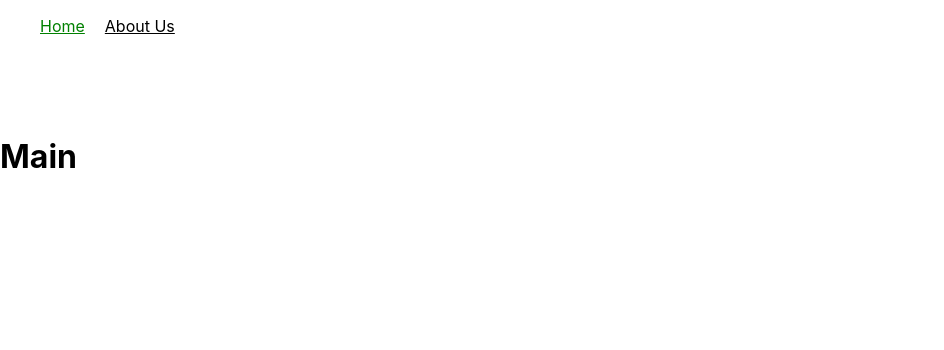
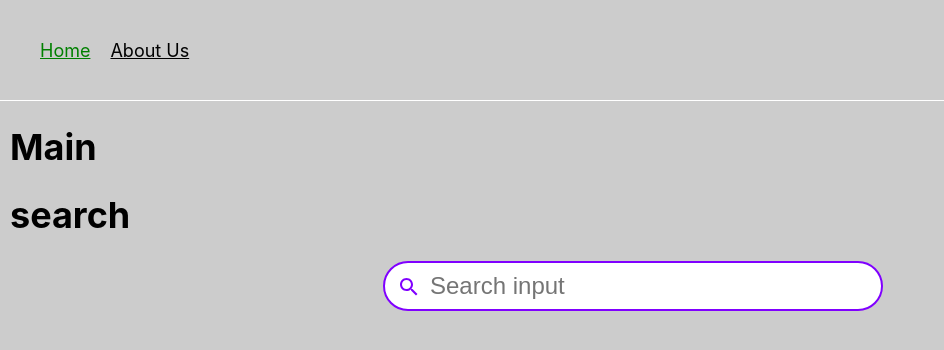
Before and after one commit to SpiriT-L/React, a React (Create React App) app: page / in a window 1280 px wide. Shown: the top 350 px of the page, without its empty margins (0-944 px from the left). Built offline with nearby package versions, Linux system fonts and the light colour scheme.

Commit message:
feat: add saving to localstorage

```diff
--- a/public/index.html
+++ b/public/index.html
@@ -5,10 +5,13 @@
     <link rel="icon" href="%PUBLIC_URL%/favicon.ico" />
     <meta name="viewport" content="width=device-width, initial-scale=1" />
     <meta name="theme-color" content="#000000" />
-    <meta name="description" content="Web site created using create-react-app" />
+    <meta
+      name="description"
+      content="Web site created using create-react-app"
+    />
     <title>React App</title>
   </head>
-  <body>
+  <body class="body">
     <div id="root"></div>
   </body>
 </html>
--- a/src/App.css
+++ b/src/App.scss
@@ -37,6 +37,13 @@
   }
 }
 
+.body {
+  background-color: #ccc;
+  width: 100%;
+  height: 100vh;
+  font-size: 18px;
+}
+
 .active {
   color: green !important;
 }
--- a/src/App.tsx
+++ b/src/App.tsx
@@ -1,8 +1,8 @@
 import React from 'react';
-import './App.css';
+import './App.scss';
 import { HelmetProvider } from 'react-helmet-async';
-import Header from './components/header/Header';
-import Main from './Pages/main/main';
+import Header from './components/Header/Header';
+import Main from './Pages/main/Main';
 import About from './Pages/about/About';
 import Error from './Pages/error/Error';
 import { BrowserRouter as Router, Route, Routes } from 'react-router-dom';
--- a/src/Components/Header/Header.module.scss
+++ b/src/Components/Header/Header.module.scss
@@ -1,17 +1,18 @@
 .header {
   width: 100%;
   height: 100px;
+  display: flex;
+  align-items: center;
+  border-bottom: 1px solid #fff;
 }
 .items {
   display: flex;
 }
-
 .item {
   margin: 0px 20px 0px 0px;
   list-style-type: none;
   cursor: pointer;
 }
-
 .link {
   color: black;
 }
--- /dev/null
+++ b/src/Components/Search/Search.module.scss
@@ -0,0 +1,33 @@
+.formImput {
+  display: flex;
+  justify-content: center;
+}
+
+.searchImput {
+  width: 100%;
+  max-width: 500px;
+  height: 50px;
+  border: 2px solid #8000ff;
+  border-radius: 25px;
+  font-size: 24px;
+  padding: 0px 50px 0px 50px;
+  outline: none;
+  position: relative;
+  display: flex;
+  z-index: 1;
+}
+
+
+.searchIcon {
+  position: absolute;
+  top: 14px;
+  left: 0;
+  color: #8000ff;
+  position: relative;
+  z-index: 2;
+  margin-right: -38px;
+}
+
+.searchIcon + input {
+  padding-left: 45px;
+}
--- /dev/null
+++ b/src/Components/Search/Search.tsx
@@ -0,0 +1,43 @@
+import React from 'react';
+// import axios from 'axios';
+import styles from './Search.module.scss';
+import SearchIcon from '@mui/icons-material/Search';
+
+const Search = () => {
+  return (
+    <>
+      <h1>search</h1>
+      <div className={styles.form}>
+        <form className={styles.formImput}>
+          <SearchIcon className={styles.searchIcon} />
+          <input
+            className={styles.searchImput}
+            placeholder="Search input"
+            type="search"
+            name="q"
+            id=""
+            // value="{username}"
+            onChange={(event: React.ChangeEvent<HTMLInputElement>) => {
+              const valueEvent: string | null = event.target.value;
+              localStorage.setItem('inputValue', valueEvent);
+              const getInputValue: string | null =
+                localStorage.getItem('inputValue');
+
+              // console.log(valueEvent);
+              // console.log(username);
+              // console.log(event);
+              return getInputValue;
+            }}
+          />
+        </form>
+      </div>
+      {/* <div className={styles.countries}>
+        {countries.map((country: any, index: number) => {
+          return <CountryItem country={country} key={index} />;
+        })}
+      </div> */}
+    </>
+  );
+};
+
+export default Search;
--- /dev/null
+++ b/src/Pages/main/Main.module.scss
@@ -0,0 +1,6 @@
+.mainContainer {
+  // width: 100%;
+  max-width: 1400px;
+  padding: 0px 10px 0px 10px;
+  margin: 0 auto;
+}
--- a/src/Pages/main/main.tsx
+++ b/src/Pages/main/main.tsx
@@ -1,14 +1,19 @@
 import React from 'react';
 import { Helmet } from 'react-helmet-async';
+import Search from '../../components/Search/Search';
+import styles from './Main.module.scss';
 
 const Main = () => {
   return (
     <>
       <Helmet>
         <title>Main</title>
-        {/* <meta name="description" content="Beginner friendly page for learning React Helmet." /> */}
       </Helmet>
-      <h1>Main</h1>
+
+      <div className={styles.mainContainer}>
+        <h1>Main</h1>
+        <Search />
+      </div>
     </>
   );
 };
```
Also changed, not shown: public/assets/svg/magnifying-glass-solid.svg (added), src/assets/svg/magnifying-glass-solid.svg (added).
